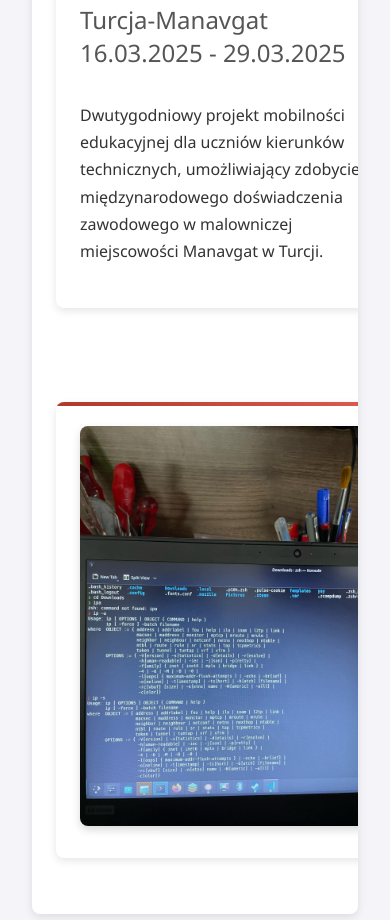
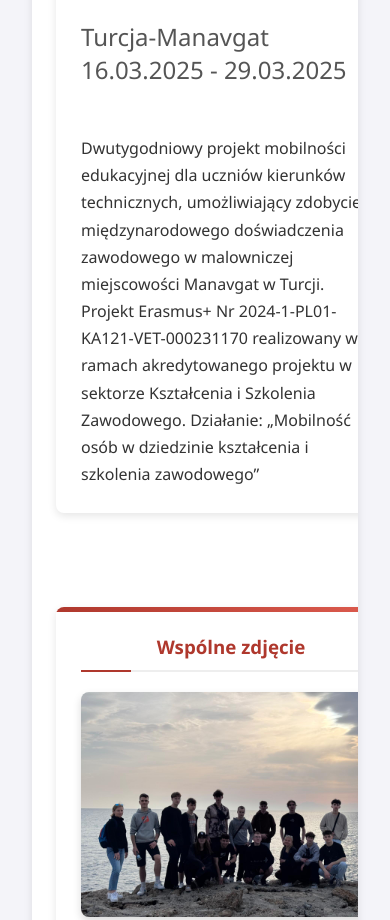
Before and after one commit to Aardiaan/Aardiaan.github.io, a plain HTML site: page main.html in a window 390 px wide. Shown: the part 887-1807 px from the top of the page. Drawn offline with Linux system fonts and the light colour scheme.

Commit message:
Update main page content and enhance styling for better layout and responsiveness

```diff
--- a/main.html
+++ b/main.html
@@ -38,10 +38,17 @@
             <section id="index">
                 <h3>ERASMUS+ </h3>
                 <h4>Turcja-Manavgat<br>16.03.2025 - 29.03.2025</h4>
-                <p>Dwutygodniowy projekt mobilności edukacyjnej dla uczniów kierunków technicznych, umożliwiający zdobycie międzynarodowego doświadczenia zawodowego w malowniczej miejscowości Manavgat w Turcji.</p>
+                <p>Dwutygodniowy projekt mobilności edukacyjnej dla uczniów kierunków technicznych, umożliwiający zdobycie międzynarodowego doświadczenia zawodowego w malowniczej miejscowości Manavgat w Turcji.
+                    <br>Projekt Erasmus+
+                Nr  2024-1-PL01-KA121-VET-000231170
+                realizowany w ramach akredytowanego projektu w sektorze Kształcenia
+                i Szkolenia Zawodowego.
+                Działanie: „Mobilność osób w dziedzinie kształcenia i szkolenia zawodowego”
+                </p>
             </section>
             <section id="index_photo">
-                <img src="linux.jfif" alt="Wspólne zdjęcie osób z projektu">
+                <h3>Wspólne zdjęcie</h3>
+                <img src="zdjeciegrupowe1.jpeg" alt="Wspólne zdjęcie osób z projektu">
             </section>
         </section>
         <section id="text_main">
--- a/styl.css
+++ b/styl.css
@@ -175,13 +175,17 @@ h2, h3 {
     display: flex;
     flex-wrap: wrap;
     gap: 30px;
-    align-items: center;
+    align-items: stretch; /* Changed from center to stretch */
     justify-content: space-between;
 }
 
 #index {
     flex: 1;
     min-width: 300px;
+    display: flex; /* Added display flex */
+    flex-direction: column; /* Added to organize content vertically */
+    height: 100%; /* Ensures full height */
+    justify-content: space-between;
 }
 
 #index h3 {
@@ -196,10 +200,17 @@ h2, h3 {
     line-height: 1.4;
 }
 
+#index p { /* Pushes the paragraph to the bottom */
+    margin-bottom: 0; /* Removes default margin to align with photos */
+}
+
 #index_photo {
     flex: 1;
     min-width: 300px;
     text-align: center;
+    display: flex; /* Added display flex */
+    flex-direction: column; /* Added to organize content vertically */
+    height: 100%; /* Ensures full height */
 }
 
 #index_photo img {
@@ -207,11 +218,57 @@ h2, h3 {
     height: auto;
     border-radius: 8px;
     box-shadow: 0 4px 8px rgba(0, 0, 0, 0.15);
-    transition: transform 0.3s ease;
+    transition: transform 0.3s ease, box-shadow 0.3s ease;
+    margin-bottom: 15px; /* Added margin between images */
+    object-fit: cover; /* Ensures proper image sizing */
+}
+
+#index_photo img:last-child {
+    margin-bottom: 0; /* Removes margin from last image */
 }
 
 #index_photo img:hover {
     transform: scale(1.02);
+    box-shadow: 0 6px 12px rgba(0, 0, 0, 0.25);
+}
+
+#index_photo h3 {
+    margin-bottom: 20px;
+}
+
+/* Make both sections in index_main equal height with proper contents */
+#index_main > section {
+    height: auto;
+    display: flex;
+    flex-direction: column;
+    justify-content: flex-start; /* Align content to top */
+    background-color: white;
+    border-radius: 8px;
+    padding: 25px;
+    box-shadow: 0 3px 8px rgba(0, 0, 0, 0.1);
+    transition: transform 0.3s ease, box-shadow 0.3s ease; /* Restored transition for hover effect */
+}
+
+/* Restore hover effect for these specific sections */
+#index_main > section:hover {
+    transform: translateY(-5px); /* Slightly more pronounced lift effect */
+    box-shadow: 0 8px 20px rgba(0, 0, 0, 0.15); /* Enhanced shadow on hover */
+}
+
+/* Override the general section::before styling to give these sections a distinct accent */
+#index_main > section::before {
+    content: '';
+    position: absolute;
+    top: 0;
+    left: 0;
+    width: 100%;
+    height: 5px; /* Slightly thicker accent line */
+    background: linear-gradient(90deg, #af382d, #e05e51);
+    transition: height 0.3s ease; /* Animate the accent line */
+}
+
+#index_main > section:hover::before {
+    height: 7px; /* Grow the accent line on hover */
 }
 
 /* Text Main Section */
```
Also changed, not shown: zdjeciegrupowe1.jpeg (added), zdjeciegrupowe2.jpeg (added).
